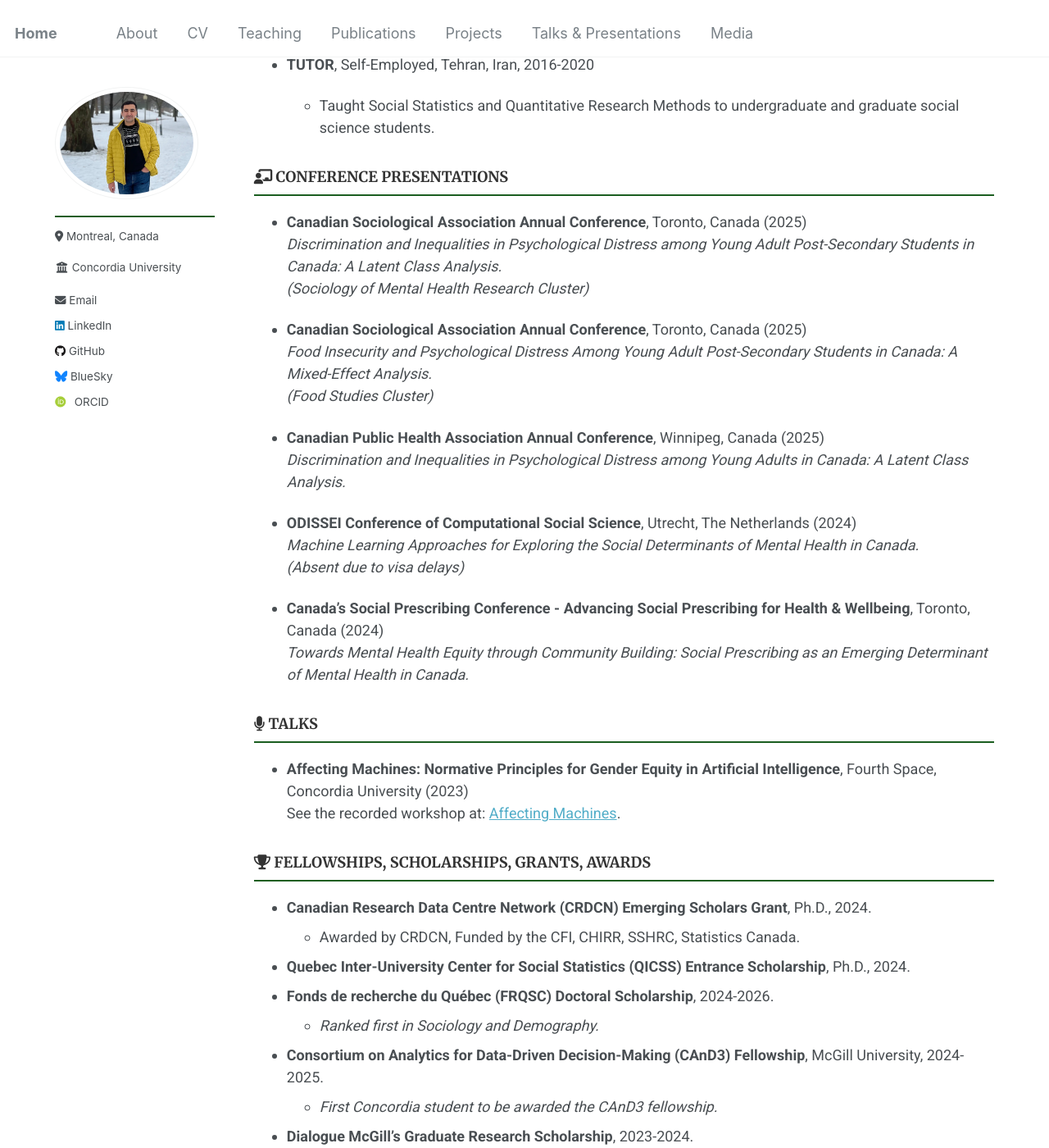
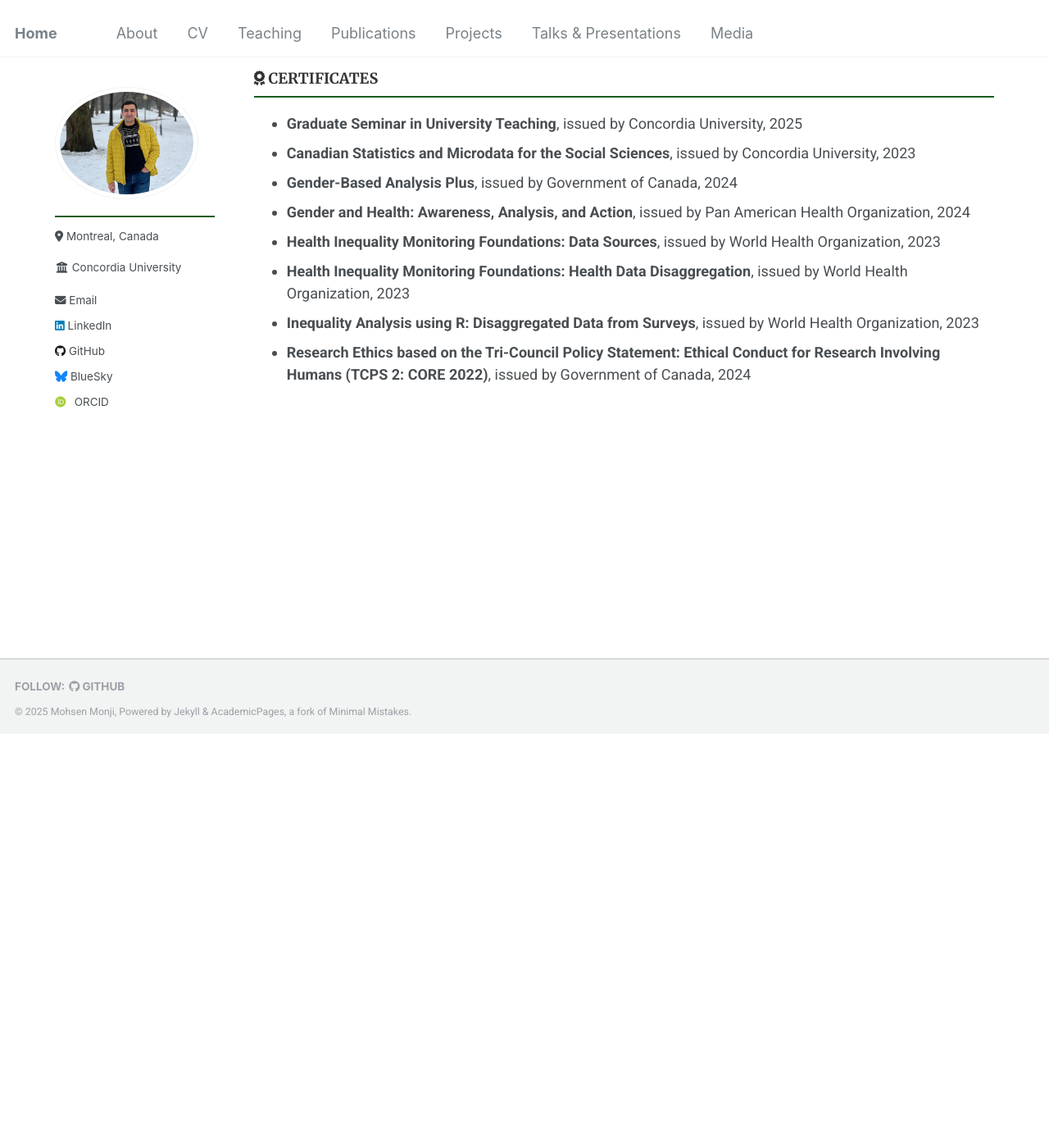
Before and after one commit to Mohsnmonji/mohsnmonji.github.io, a Jekyll site: the page built from _pages/Curriculum Vitae.md, in a window 1280 px wide and 1400 px high, scrolled down 2252 px. Shown: the whole window at 82% size. Built offline with Jekyll 4.4.1, drawn with Linux system fonts in a browser that asks for light colours; some web fonts are replaced; after the commit the page ends 3148 px from its top, so only the background shows below that; some of the changed text lies outside the part shown; grey boxes are pictures that could not be loaded.

Commit message:
Update Curriculum Vitae.md

```diff
--- a/_pages/Curriculum Vitae.md
+++ b/_pages/Curriculum Vitae.md
@@ -22,8 +22,6 @@ author_profile: true
 
   - **Ph.D. Candidate in Social and Cultural Analysis (Sociology)**
   Concordia University (2020-Present)
-   **Co-supervisors:** Drs. Matthew Unger and Marie-Pier Joly (Concordia University)
-   **Committee Member:** Dr. Alexis Dennis (McGill University)
 
 
 - **M.A. in Anthropology**
@@ -47,93 +45,24 @@ author_profile: true
 
 ### <i class="fas fa-briefcase"></i> PROFESSIONAL AND RESEARCH EXPERIENCE
 - **Mentor, Connect Concordia Mentorship Program**, Concordia University (2025-Present)
-  *Providing mentorship, academic, and career advising to undergraduate students.*
-  [Connect Concordia Mentorship Program](https://www.concordia.ca/academics/experiential-learning/students/connect.html)
 - **Doctoral Researcher, CRDCN Emerging Scholar**, Canadian Research Data Centre Network (CRDCN) (2024-Present)
-  *Using Statistics Canada data to analyze disparities in mental health outcomes among youth in Canada.*
 - **Doctoral Researcher**, Quebec Inter-University Centre for Social Statistics (QICSS) (2024-Present)
-  *Studying disparities in mental health outcomes among youth in Canada as part of my Ph.D. dissertation.*
 - **Doctoral Fellow**, Consortium on Analytics for Data-Driven Decision-Making (CAnD3), McGill University (2024-2025)
-  *One-year training fellowship in population analytics.*
 - **Research Assistant**, Department of Sociology and Anthropology, Concordia University (2022-Present)
-  *Research assistant to Professor Matthew Unger in two SSHRC and FRQSC projects on law, criminalization, and Indigenous communities in Canada.*
 - **Research Assistant**, Department of Sociology and Anthropology, Concordia University (2022-2023)
-   *Research assistant to Professor Marie-Pier Joly in a project on employment, underemployment, and the mental health of immigrants in Canada.*
 - **Research Assistant**, Applied Artificial Intelligence Institute, Concordia University (Jun-Sep 2023)
-  *Research assistant to Professor Tristan Glatard, Canada Research Chair on Big Data for Neuroinformatics and the co-director of the Applied Artificial Intelligence Institute in a project on gender equity in AI.*
-  *Available at: [Affecting Machines](https://affectingmachines.net/)*
 - **Contributing Author**, All Tech is Human, Responsible Artificial Intelligence Working Group (2023)
-  *Contributed to the writing of the Responsible AI Section of the 2023 Responsible Tech Guide.*
-  *Available at: [Responsible Tech Guide](https://alltechishuman.org/responsible-tech-guide).*
-
 ### <i class="fas fa-chalkboard-teacher"></i> TEACHING EXPERIENCE
 
 - **LECTURER**, Department of Sociology and Anthropology, Concordia University
   - SOCI 212, Statistics I, Winter 2025
 
-  \- Designed a course in social statistics by incorporating experiential learning to provide students with more opportunities to work with real-world data on topics such as income inequality, food insecurity, housing, disparities in health outcomes, etc.
-- **TEACHING ASSISTANT**, Department of Sociology and Anthropology, Concordia University
-
-  \- Provided office hours, led tutorials, and directed lab sessions.
-
-  - SOCI 212–B, Statistics I, Fall 2024
-  - SOCI 213–B, Statistics II, Winter 2024
-  - SOCI 213–CC, Statistics II, Winter 2024
-  - SOCI 213–AA, Statistics II, Fall 2023
-  - SOCI 310, Research Methods, Winter 2022
-  - SOCI 300, Classical Social Theory, Winter 2025, Fall 2024
-  - SOCI 300, Classical Social Theory, Winter 2023, Fall 2022
-  - SOCI 300, Classical Social Theory, Winter 2022, Fall 2021
-
-- **TEACHING ASSISTANT**, Department of Applied Human Sciences, Concordia University
-
-  - AHSC 380: Quantitative Research Methods for Practitioners, Winter 2022
+- **TEACHING ASSISTANT**, Department of Sociology and Anthropology, Concordia
+  - Statistics, Quantitative Research Methods, Social Theory.
 
 - **TUTOR**, Self-Employed, Tehran, Iran, 2016-2020
 
-   - Taught Social Statistics and Quantitative Research Methods to undergraduate and graduate social science students.
-
-### <i class="fas fa-chalkboard-teacher"></i> CONFERENCE PRESENTATIONS
-
-- **Canadian Sociological Association Annual Conference**, Toronto, Canada (2025)
-  *Discrimination and Inequalities in Psychological Distress among Young Adult Post-Secondary Students in Canada: A Latent Class Analysis.*
-  *(Sociology of Mental Health Research Cluster)*
-
-- **Canadian Sociological Association Annual Conference**, Toronto, Canada (2025)
-  *Food Insecurity and Psychological Distress Among Young Adult Post-Secondary Students in Canada: A Mixed-Effect Analysis.*
-  *(Food Studies Cluster)*
-
-- **Canadian Public Health Association Annual Conference**, Winnipeg, Canada (2025)
-  *Discrimination and Inequalities in Psychological Distress among Young Adults in Canada: A Latent Class Analysis.*
-
-- **ODISSEI Conference of Computational Social Science**, Utrecht, The Netherlands (2024)
-  *Machine Learning Approaches for Exploring the Social Determinants of Mental Health in Canada.*
-  *(Absent due to visa delays)*
-
-- **Canada's Social Prescribing Conference - Advancing Social Prescribing for Health & Wellbeing**, Toronto, Canada (2024)
-  *Towards Mental Health Equity through Community Building: Social Prescribing as an Emerging Determinant of Mental Health in Canada.*
-
-### <i class="fas fa-microphone"></i> TALKS
-
-- **Affecting Machines: Normative Principles for Gender Equity in Artificial Intelligence**, Fourth Space, Concordia University (2023)
-  See the recorded workshop at: [Affecting Machines](https://www.youtube.com/live/6UNZkXNQeU0?si=QRERKwbGPYSppP5C).
-
-
-### <i class="fas fa-trophy"></i> FELLOWSHIPS, SCHOLARSHIPS, GRANTS, AWARDS
-- **Canadian Research Data Centre Network (CRDCN) Emerging Scholars Grant**, Ph.D., 2024.
-  - Awarded by CRDCN, Funded by the CFI, CHIRR, SSHRC, Statistics Canada.
-- **Quebec Inter-University Center for Social Statistics (QICSS) Entrance Scholarship**, Ph.D., 2024.
-- **Fonds de recherche du Québec (FRQSC) Doctoral Scholarship**, 2024-2026.
-  - *Ranked first in Sociology and Demography.*
-- **Consortium on Analytics for Data-Driven Decision-Making (CAnD3) Fellowship**, McGill University, 2024-2025.
-  - *First Concordia student to be awarded the CAnD3 fellowship.*
-- **Dialogue McGill’s Graduate Research Scholarship**, 2023-2024.
-  - *Awarded by Dialogue McGill, funded by Health Canada.*
-- **Concordia University Conference Travel Award**, 2024.
-- **Concordia University Merit Scholarship**, Concordia University, 2023.
-- **Concordia University Graduate Fellowship**, Ph.D., 2020-2024.
-- **Concordia University International Tuition Award of Excellence**, Ph.D., 2020-2024.
-
+   - Social Statistics and Quantitative Research Methods
 
 ### <i class="fas fa-users"></i> ACADEMIC MEMBERSHIPS
 
@@ -144,7 +73,6 @@ author_profile: true
 - [American Statistical Association](https://www.amstat.org)
 - [American College Health Association](https://www.acha.org)
 - [Women’s Health Research Cluster](https://womenshealthresearchcluster.com/)
-
 
 
 ### <i class="fas fa-chart-bar"></i> SKILLS
```
